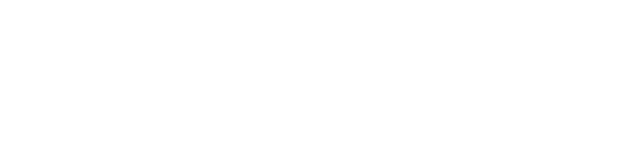
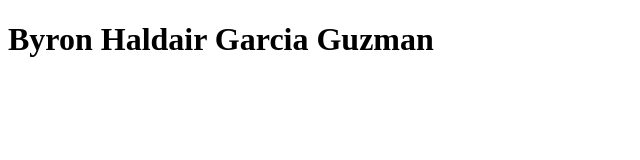
Before and after one commit to bgarcia2016405/PrimerRepositorio, a plain HTML site: page index.html in a window 1280 px wide. Shown: the whole page, without its empty margins (0-640 px from the left). Drawn offline with Linux system fonts and the light colour scheme.

Commit message:
Puse mi nombre

```diff
--- a/index.html
+++ b/index.html
@@ -3,9 +3,9 @@
 <head>
     <meta charset="UTF-8">
     <meta name="viewport" content="width=device-width, initial-scale=1.0">
-    <title>Pagina git</title>
+    <title>Primer proyecto git</title>
 </head>
 <body>
-
+    <h1>Byron Haldair Garcia Guzman</h1>
 </body>
 </html>
```
